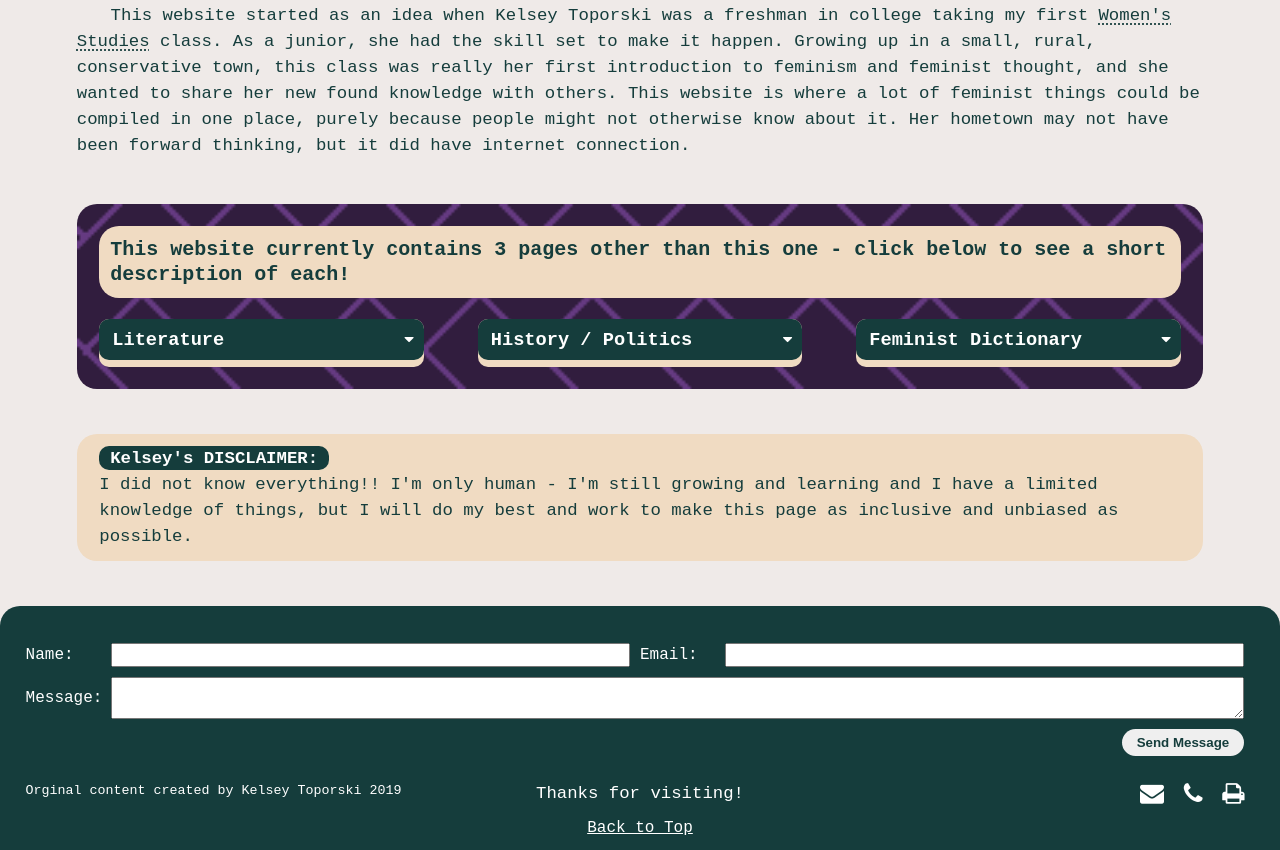
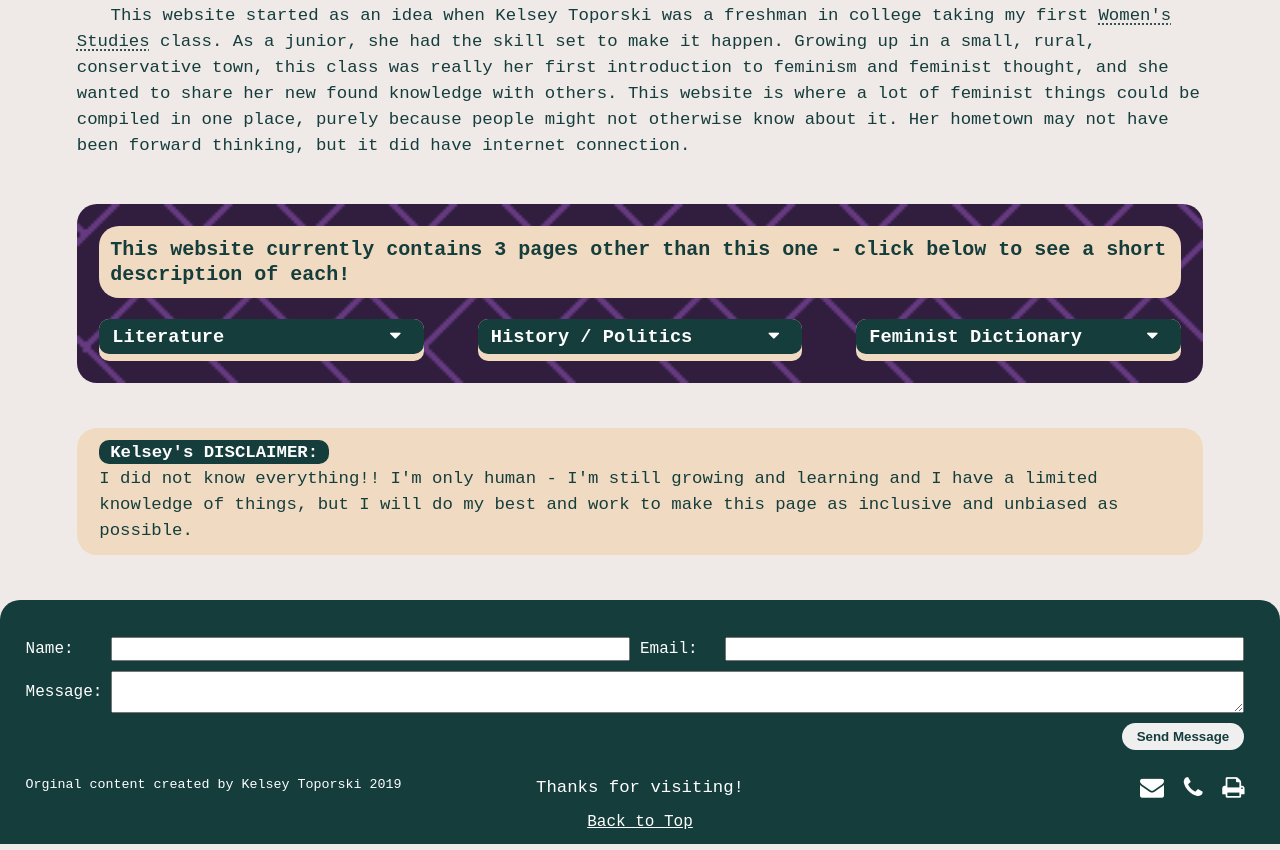
Before and after one commit to SitingXing/women-sweb-final, a plain HTML site: page index.html in a window 1280 px wide. Shown: the part 1141-1991 px from the top of the page. Drawn offline with Linux system fonts and the light colour scheme.

Commit message:
Add files via upload

```diff
--- a/css/style.css
+++ b/css/style.css
@@ -206,9 +206,6 @@ p#headParagraph a{
     border: none;
     border-radius: 10px;
     margin-bottom: 3%;
-}
-
-.pagesTitle p{
     color: white;
     font-size: 14pt;
     font-weight: bold;
--- a/index.html
+++ b/index.html
@@ -55,8 +55,8 @@
       </p>
       <div class="pages">
         <div>
-          <h2 class="pagesTitle">
-            <p id="literature">Literature</p>
+          <h2 class="pagesTitle" id="literature">
+            Literature
             <i class="fa fa-caret-down"></i>
           </h2>
           <p class="pagesContent literature">
@@ -64,8 +64,8 @@
           </p>
         </div>
         <div>
-          <h2 class="pagesTitle">
-            <p id="history">History / Politics</p>
+          <h2 class="pagesTitle" id="history">
+            History / Politics
             <i class="fa fa-caret-down"></i>
           </h2>
           <p class="pagesContent history">
@@ -73,8 +73,8 @@
           </p>
         </div>
         <div>
-          <h2 class="pagesTitle">
-            <p id="dict">Feminist Dictionary</p>
+          <h2 class="pagesTitle" id="dict">
+            Feminist Dictionary
             <i class="fa fa-caret-down"></i>
           </h2>
           <p class="pagesContent dict">
```
